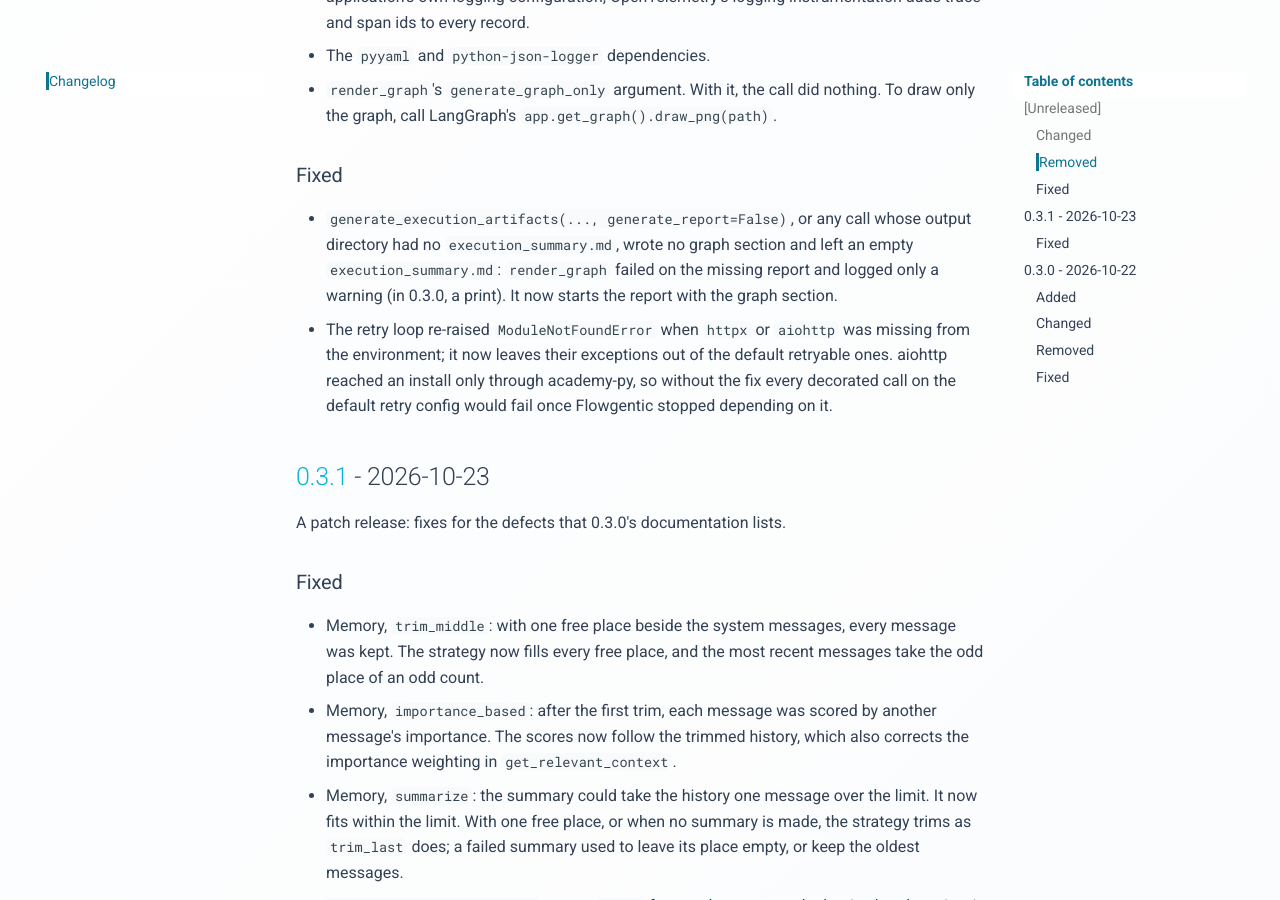
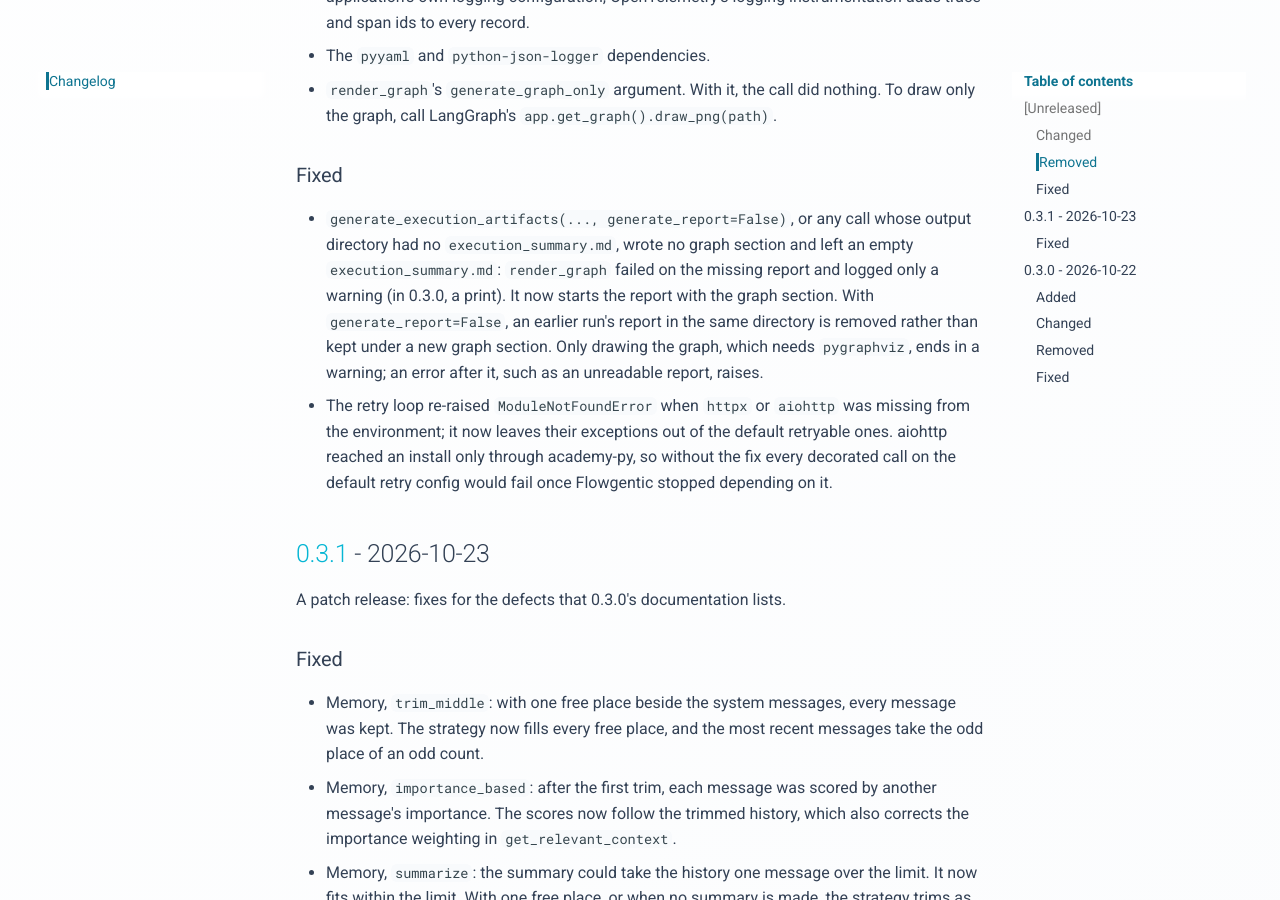
Before and after one commit to stride-research/flowgentic, an MkDocs documentation site: the page built from docs/changelog.md, in a window 1280 px wide and 900 px high, scrolled down 1496 px. Built offline with MkDocs 1.6.1 and Material for MkDocs 9.7.7, drawn with Linux system fonts in a browser that asks for light colours; comment, search, counter and statistics services are not loaded.

Commit message:
render_graph: only drawing is best effort; replace an earlier report
From a local review of #110. With generate_report=False,
generate_execution_artifacts now removes an earlier run's report, so
execution_summary.md holds only this run's graph instead of stacking
graph sections on a stale report. render_graph catches errors from
drawing alone (pygraphviz is optional); errors after it raise, as the
UnboundLocalError should have. The chatbot toy writes its graph into
agent_execution_results/, where the example's tracked image lives.

Co-Authored-By: Claude Opus 5.5 <noreply@anthropic.com>

```diff
--- a/CHANGELOG.md
+++ b/CHANGELOG.md
@@ -72,7 +72,10 @@ Nobody uses Flowgentic yet, so these go without a deprecation period.
   output directory had no `execution_summary.md`, wrote no graph section and
   left an empty `execution_summary.md`: `render_graph` failed on the missing
   report and logged only a warning (in 0.3.0, a print). It now starts the
-  report with the graph section.
+  report with the graph section. With `generate_report=False`, an earlier
+  run's report in the same directory is removed rather than kept under a new
+  graph section. Only drawing the graph, which needs `pygraphviz`, ends in a
+  warning; an error after it, such as an unreadable report, raises.
 - The retry loop re-raised `ModuleNotFoundError` when `httpx` or `aiohttp` was
   missing from the environment; it now leaves their exceptions out of the
   default retryable ones. aiohttp reached an install only through academy-py,
```
Also changed, not shown: docs/features/telemetry.md (+3 -2 lines), 3 other files.
